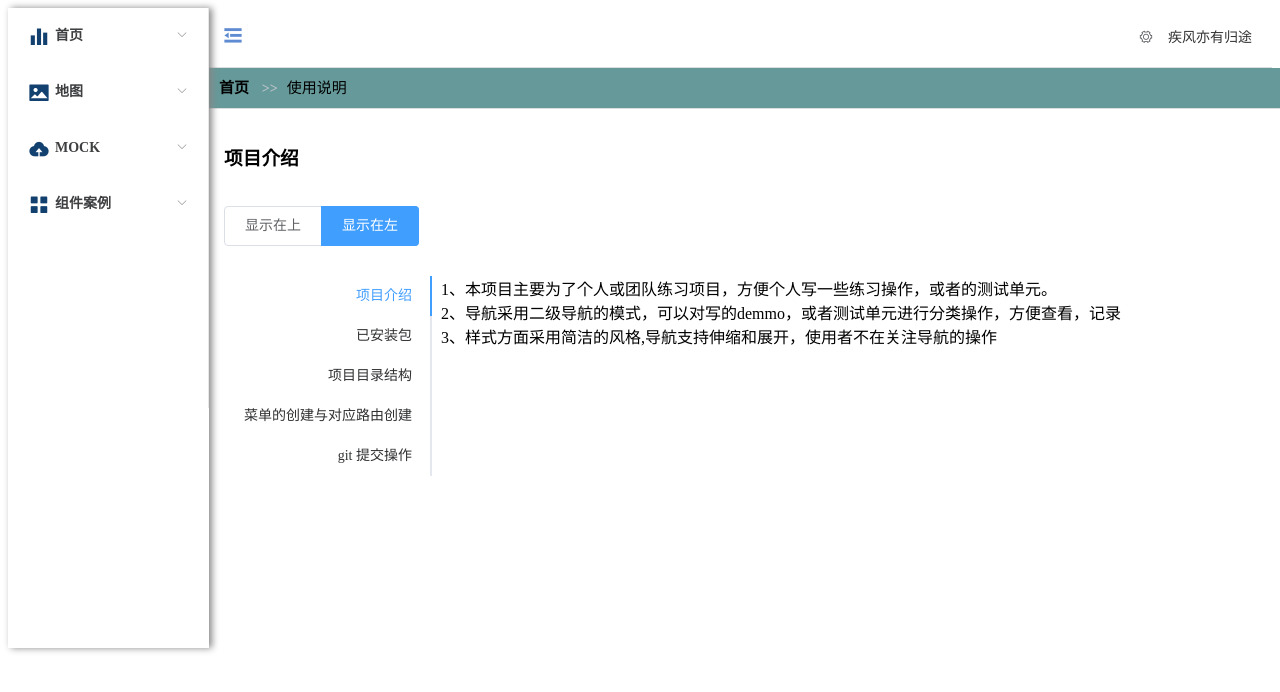
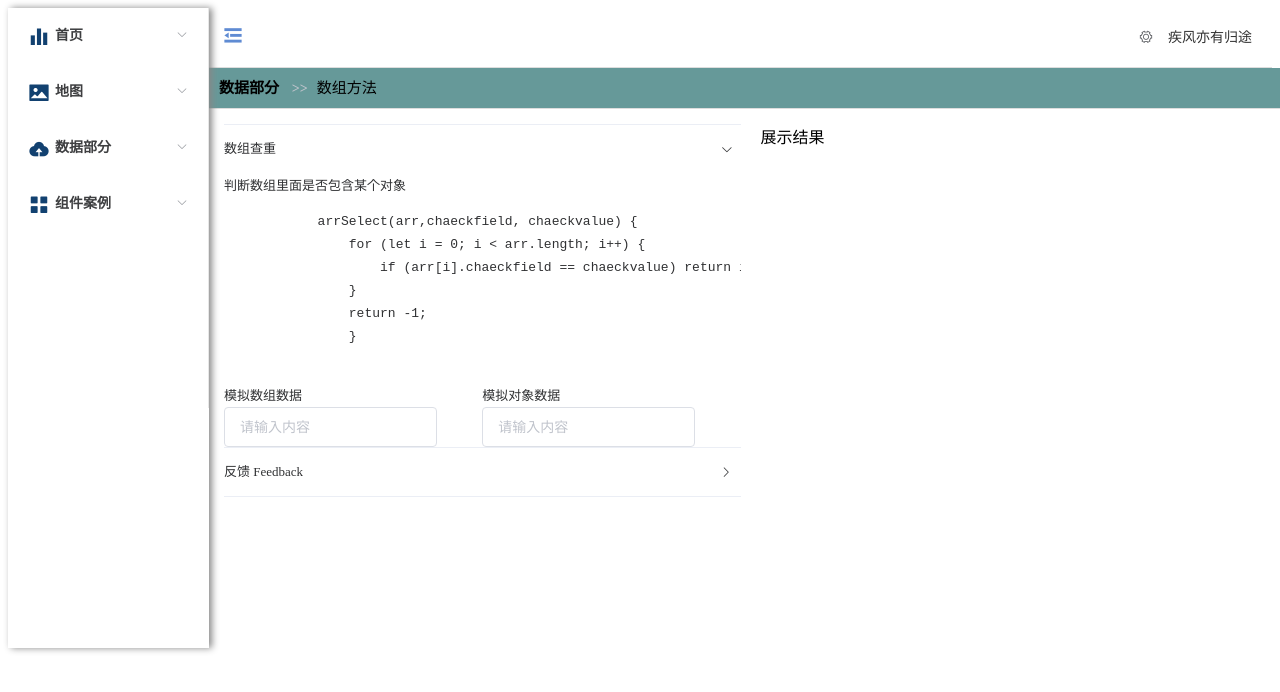
Before and after one commit to cvhen-t/vueLenaDemo, a Vue app in the folder map/: page /#/mock/Arrfun in a window 1280 px wide. Before the commit this address led to /#/HellWord/hellPage. Shown: the top 692 px of the page. Built offline with nearby package versions, Linux system fonts and the light colour scheme; what view-design, vue-baidu-map would draw is missing.

Commit message:
新增数据板块

```diff
--- /dev/null
+++ b/map/src/components/ChildrenNav/mock/Arrfun.vue
@@ -0,0 +1,117 @@
+<template>
+  <div style="display: flex">
+    <div style="width: 50%; margin-right: 20px">
+      <el-collapse v-model="activeNames" @change="handleChange">
+        <!-- ----------------------------数组查重------------------------------------------------------- -->
+        <el-collapse-item title="数组查重" name="1">
+            <span>判断数组里面是否包含某个对象</span>
+          <pre>
+            arrSelect(arr,chaeckfield, chaeckvalue) {
+                for (let i = 0; i &lt; arr.length; i++) {
+                    if (arr[i].chaeckfield == chaeckvalue) return i;
+                }
+                return -1;
+                }
+        </pre>
+
+        <el-col :span="12">
+            <div class="sub-title">模拟数组数据</div>
+            <el-autocomplete class="inline-input"  v-model="state1" :fetch-suggestions="querySearch" placeholder="请输入内容" @select="handleSelect"></el-autocomplete>
+        </el-col>
+
+        <el-col :span="12">
+            <div class="sub-title">模拟对象数据</div>
+            <el-autocomplete class="inline-input"  v-model="state1" :fetch-suggestions="querySearch" placeholder="请输入内容" @select="handleSelect"></el-autocomplete>
+        </el-col>
+
+        </el-collapse-item>
+        <!-- ----------------------------------------------------------------------------------- -->
+
+        <el-collapse-item title="反馈 Feedback" name="2">
+          <div>页面反馈：操作后，通过页面元素的变化清晰地展现当前状态。</div>
+        </el-collapse-item>
+      </el-collapse>
+    </div>
+
+    <div>展示结果</div>
+  </div>
+</template>
+
+<script>
+export default {
+      mounted() {
+      this.restaurants = this.loadAll();
+    },
+    data() {
+      return {
+        restaurants: [],
+        state1: '',
+        state2: '',
+        activeNames: ['1']
+
+      };
+    },
+  methods: {
+   arrSelect(arr,chaeckfield, chaeckvalue) {
+        for (let i = 0; i < arr.length; i++) {
+            if (arr[i].chaeckfield == chaeckvalue) return i;
+        }
+        return -1;
+        },
+
+
+
+
+
+
+
+
+
+
+
+
+
+
+
+
+
+
+
+
+//优化输入方法
+querySearch(queryString, cb) {
+var restaurants = this.restaurants;
+var results = queryString ? restaurants.filter(this.createFilter(queryString)) : restaurants;
+// 调用 callback 返回建议列表的数据
+cb(results);
+},
+createFilter(queryString) {
+return (restaurant) => {
+    return (restaurant.value.toLowerCase().indexOf(queryString.toLowerCase()) === 0);
+};
+},
+loadAll() {
+    return [
+        { "value": "三全鲜食（北新泾店）", "address": "长宁区新渔路144号" },
+        { "value": "Hot honey 首尔炸鸡（仙霞路）", "address": "上海市长宁区淞虹路661号" },
+        { "value": "新旺角茶餐厅", "address": "上海市普陀区真北路988号创邑金沙谷6号楼113" },
+        { "value": "泷千家(天山西路店)", "address": "天山西路438号" },
+        { "value": "胖仙女纸杯蛋糕（上海凌空店）", "address": "上海市长宁区金钟路968号1幢18号楼一层商铺18-101" },
+        ];
+    },
+handleSelect(item) {
+    console.log(item);
+},
+handleChange(val) {
+    console.log(val);
+}
+  }
+};
+
+</script>
+
+<style>
+.el-collapse-item__content{
+    /* padding: 0px !important */
+}
+</style>
--- a/map/src/route/route.js
+++ b/map/src/route/route.js
@@ -34,7 +34,7 @@ export const routes = [
       },
       {
         path: '/mock',
-        name:'MOCK',
+        name:'数据部分',
         indexnum:'3',
         icon:'el-icon-upload',
         component: ()=>import("../components/Navcomponents/mock.vue"),
@@ -53,6 +53,12 @@ export const routes = [
 
             //   },
             // ]
+          },
+          {
+            path: '/mock/Arrfun',
+            name:'数组方法',
+            indexnum:'3-2',
+            component: ()=>import("../components/ChildrenNav/mock/Arrfun.vue"),
           },
         ],
       },
```
